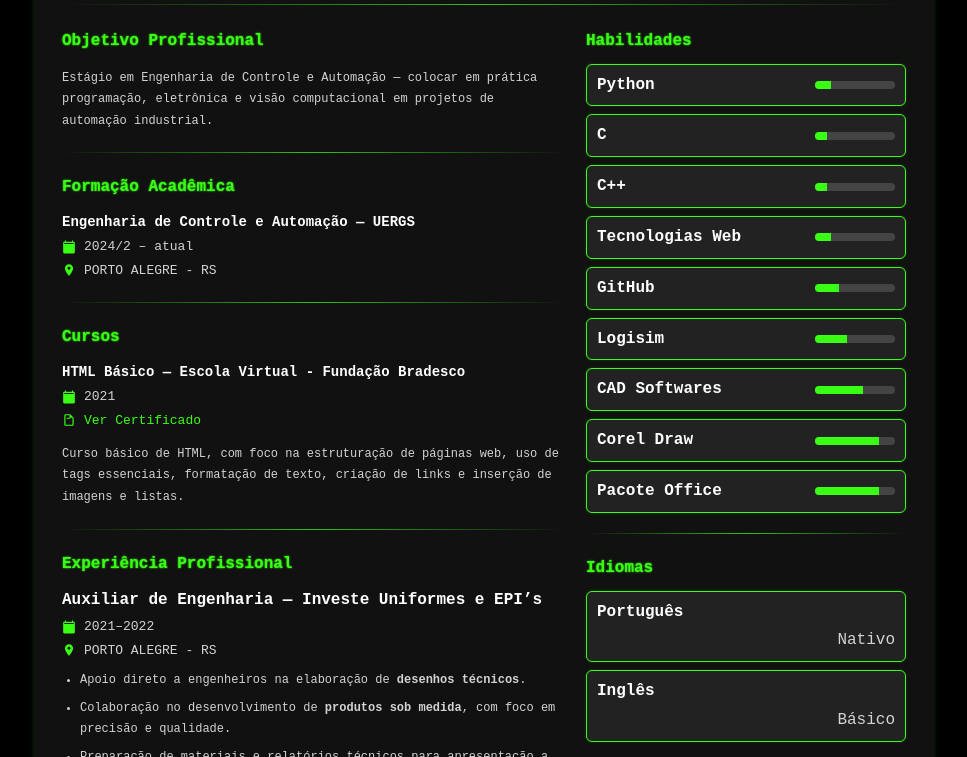
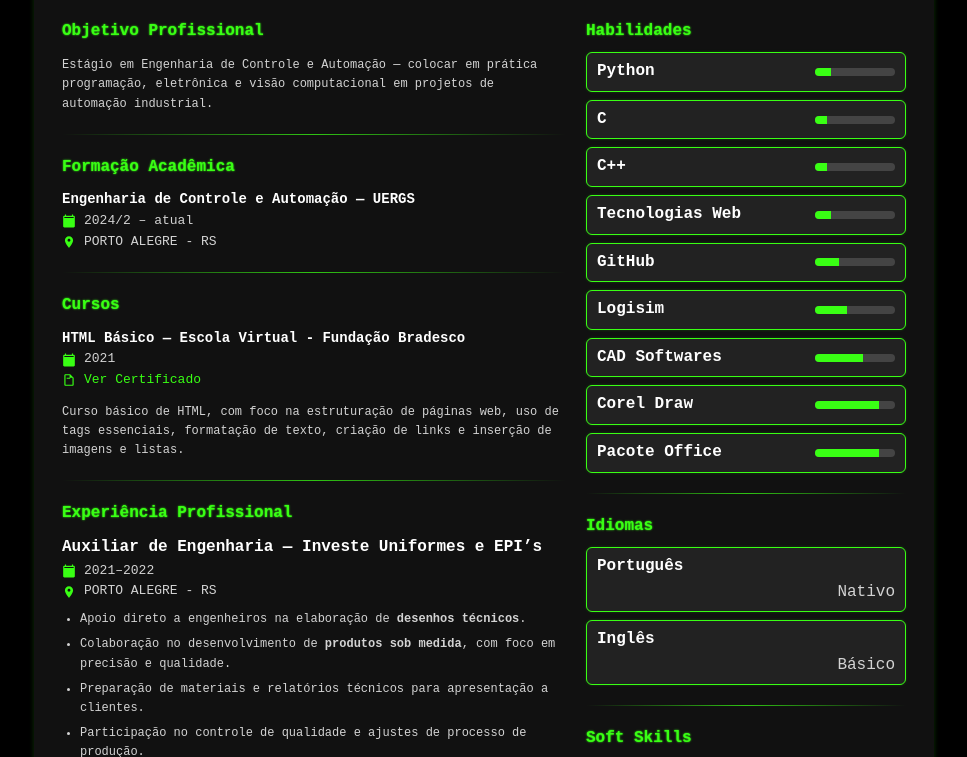
Before and after one commit to SanderRosa/Curriculo, a plain HTML site: page index.html in a window 1280 px wide. Shown: the part 181-938 px from the top of the page, without its empty margins (156-1123 px from the left). Drawn offline with Linux system fonts and the light colour scheme.

Commit message:
index.html

```diff
--- a/index.html
+++ b/index.html
@@ -25,7 +25,7 @@
         *{box-sizing:border-box}
         body{
             font-family: 'Fira Mono', monospace;
-            line-height:1.8;
+            line-height:1.6;
             margin:24px;
             background:var(--bg);
             color:var(--text);
```
